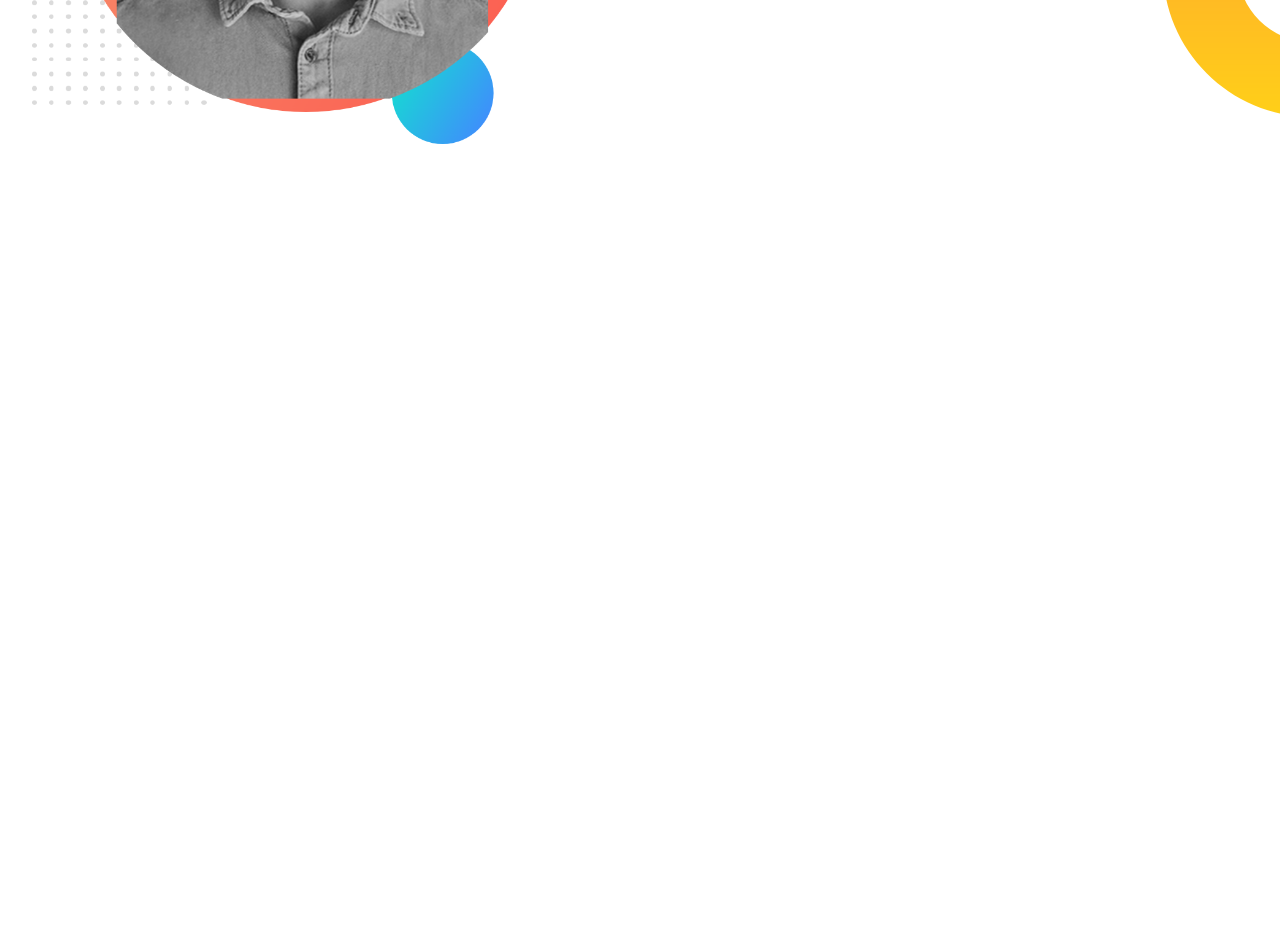
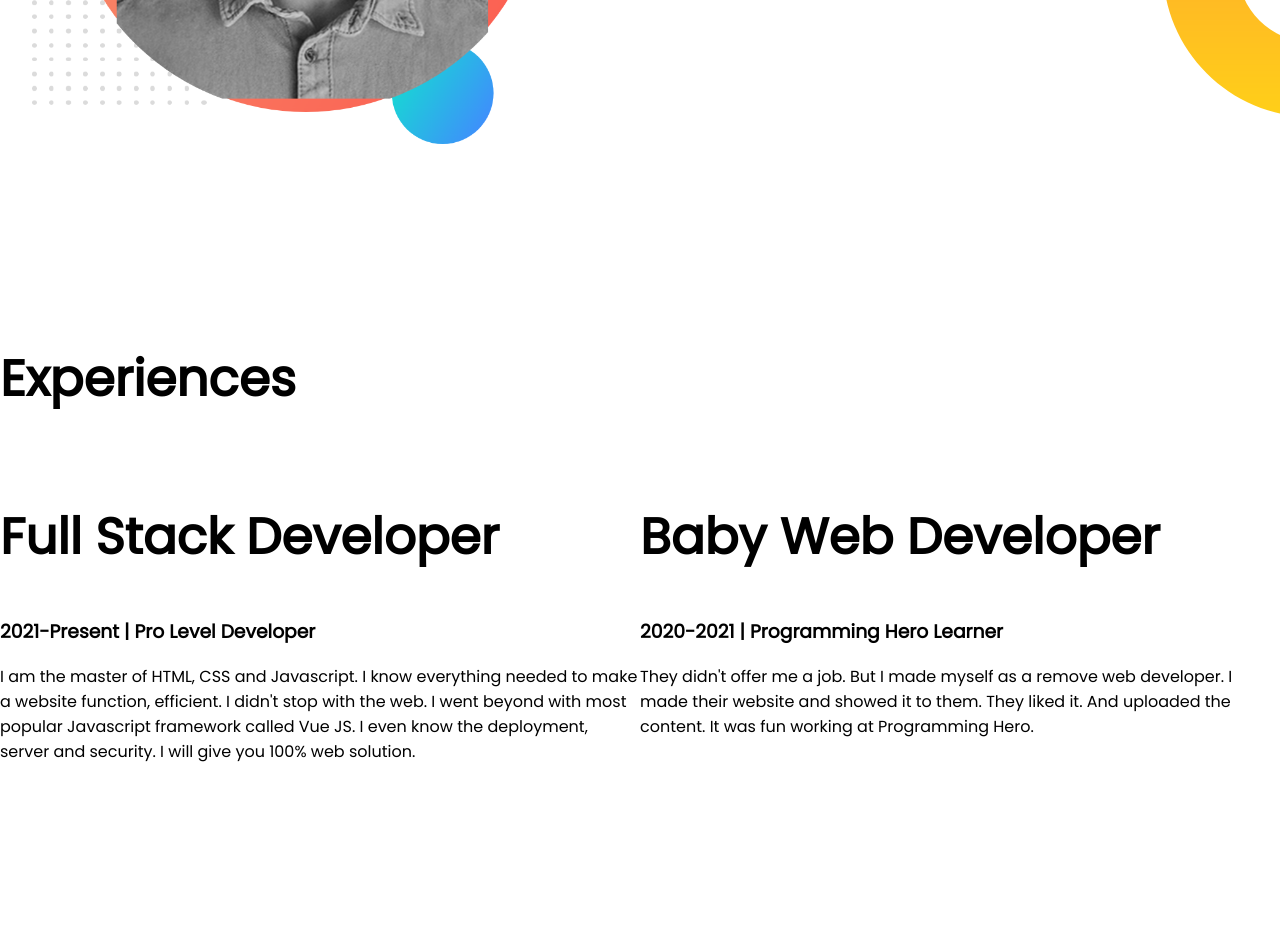
Before and after one commit to tusharkhan1410/developer-portfolio, a plain HTML site: page index.html in a window 1280 px wide. Shown: the part 1030-1960 px from the top of the page. Before the commit the page ends 1331 px from the top, so only its background shows below. Drawn offline with Linux system fonts and the light colour scheme.

Commit message:
exp added

```diff
--- a/index.html
+++ b/index.html
@@ -12,7 +12,7 @@
 </head>
 <body>
 
-      <section class="top-banner">
+      <section class="top-banner flex-container">
         <div class="half-width">
             <h1> Welcome To</h1>
             <h1> <span class="name-color">Tushar Khan</span> World</h1>
@@ -26,7 +26,7 @@
            </div>
 
       </section>
-     <section class="dream-big">
+     <section class="dream-big flex-container">
          <div class="half-width">
            <img src="/images/tushar.png" alt="my photo">
          </div>
@@ -38,5 +38,21 @@
 
          </div>
      </section>
+     <section>
+         <h1> Experiences</h1>
+         <div class="flex-container">
+            <div class="half-width" >
+                <h1>Full Stack Developer</h1>
+                <h3>2021-Present | Pro Level Developer</h3>
+                <p>I am the master of HTML, CSS and Javascript. I know everything needed to make a website function, efficient. I didn't stop with the web. I went beyond with most popular Javascript framework called Vue JS. I even know the deployment, server and security. I will give you 100% web solution.</p>
+
+            </div>
+            <div class="half-width">
+                <h1>Baby Web Developer</h1>
+                <h3>2020-2021 | Programming Hero Learner</h3>
+                <p>They didn't offer me a job. But I made myself as a remove web developer. I made their website and showed it to them. They liked it. And uploaded the content. It was fun working at Programming Hero.</p>
+            </div>
+         </div>
+     </section>
 </body>
 </html>
--- a/style.css
+++ b/style.css
@@ -9,7 +9,7 @@ h1{
 .name-color{
     color: orange;
 }
-section{
+.flex-container{
     display: flex;
     padding-bottom: 150px;
 }
```
